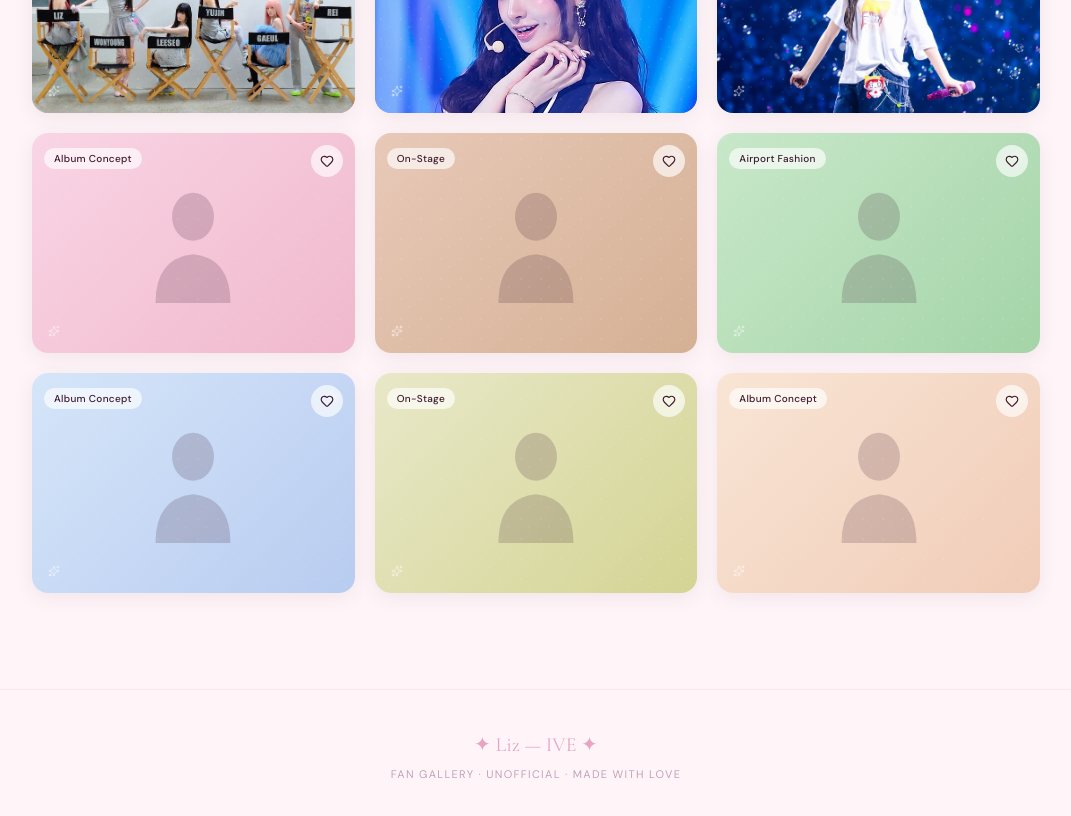
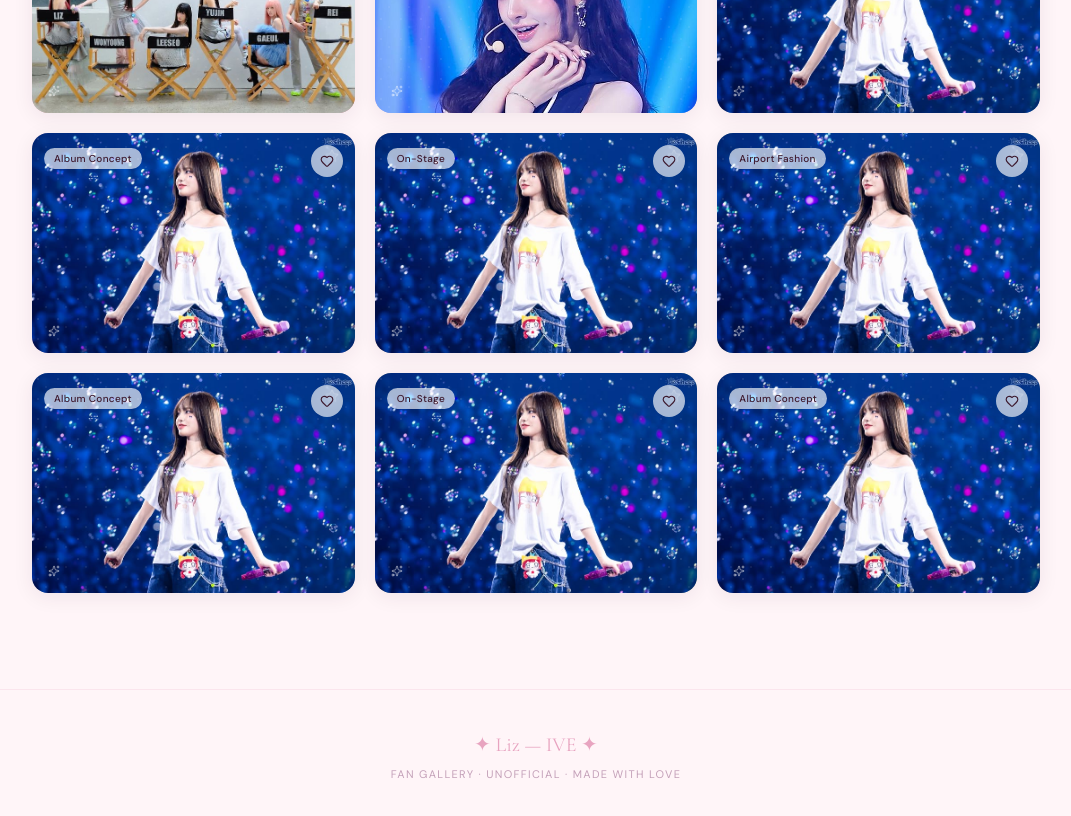
Before and after one commit to DavinArdian20/Liz, a React (Vite) app: page / in a window 1280 px wide. Shown: the part 1080-1896 px from the top of the page, without its empty margins (104-1175 px from the left). Built offline with nearby package versions, Linux system fonts and the light colour scheme.

Commit message:
Nambah gambar

```diff
--- a/src/App.Jsx
+++ b/src/App.Jsx
@@ -15,12 +15,12 @@ const PHOTOS = [
   { id: 1, category: 'Album Concept', title: 'REVIVE+', color: '#F2C4CE', accent: '#E8A4B8', desc: 'Dreamy pastel concept from REVIVE+ IVE album', imgSrc: '/Liz/img/Albumconsept.jpg' },
   { id: 2, category: 'On-Stage', title: 'Bang Bang Performance', color: '#C9B8E8', accent: '#B09DD4', desc: 'Charismatic stage presence at Inkigayo', imgSrc: '/Liz/img/Bangbang.jpg' },
   { id: 3, category: 'Airport Fashion', title: 'Fan Concert', color: '#B8D4E8', accent: '#94BDD4', desc: "Show What I'AM", imgSrc: '/Liz/img/LizOnstage.jpg' },
-  { id: 4, category: 'Album Concept', title: 'After Like', color: '#F9D5E5', accent: '#F0B8CC', desc: 'Iconic concept photos from After Like era' },
-  { id: 5, category: 'On-Stage', title: 'Starlight Concert', color: '#E8C9B8', accent: '#D4B094', desc: 'Solo spotlight moment at IVE 1st Concert' },
-  { id: 6, category: 'Airport Fashion', title: 'Paris Fashion Week', color: '#C8E8C9', accent: '#A4D4A8', desc: 'Chic looks at Paris FW 2024' },
-  { id: 7, category: 'Album Concept', title: 'Heya Era', color: '#D5E5F9', accent: '#B8CCF0', desc: 'Bold and vibrant Heya concept photos' },
-  { id: 8, category: 'On-Stage', title: 'MAMA Awards', color: '#E8E8C9', accent: '#D4D494', desc: 'Stunning performance at MAMA 2023' },
-  { id: 9, category: 'Album Concept', title: 'Love Dive', color: '#F9E5D5', accent: '#F0CCB8', desc: 'Elegant Love Dive concept shooting' },
+  { id: 4, category: 'Album Concept', title: 'After Like', color: '#F9D5E5', accent: '#F0B8CC', desc: 'Iconic concept photos from After Like era', imgSrc: '/Liz/img/LizOnstage.jpg' },
+  { id: 5, category: 'On-Stage', title: 'Starlight Concert', color: '#E8C9B8', accent: '#D4B094', desc: 'Solo spotlight moment at IVE 1st Concert', imgSrc: '/Liz/img/LizOnstage.jpg' },
+  { id: 6, category: 'Airport Fashion', title: 'Paris Fashion Week', color: '#C8E8C9', accent: '#A4D4A8', desc: 'Chic looks at Paris FW 2024', imgSrc: '/Liz/img/LizOnstage.jpg' },
+  { id: 7, category: 'Album Concept', title: 'Heya Era', color: '#D5E5F9', accent: '#B8CCF0', desc: 'Bold and vibrant Heya concept photos', imgSrc: '/Liz/img/LizOnstage.jpg' },
+  { id: 8, category: 'On-Stage', title: 'MAMA Awards', color: '#E8E8C9', accent: '#D4D494', desc: 'Stunning performance at MAMA 2023', imgSrc: '/Liz/img/LizOnstage.jpg' },
+  { id: 9, category: 'Album Concept', title: 'Love Dive', color: '#F9E5D5', accent: '#F0CCB8', desc: 'Elegant Love Dive concept shooting', imgSrc: '/Liz/img/LizOnstage.jpg' },
 ];
 
 const CATEGORIES = ['Semua', 'Album Concept', 'On-Stage', 'Airport Fashion'];
```
Also changed, not shown: 2 other files (tests, documents, lock files or other folders).
